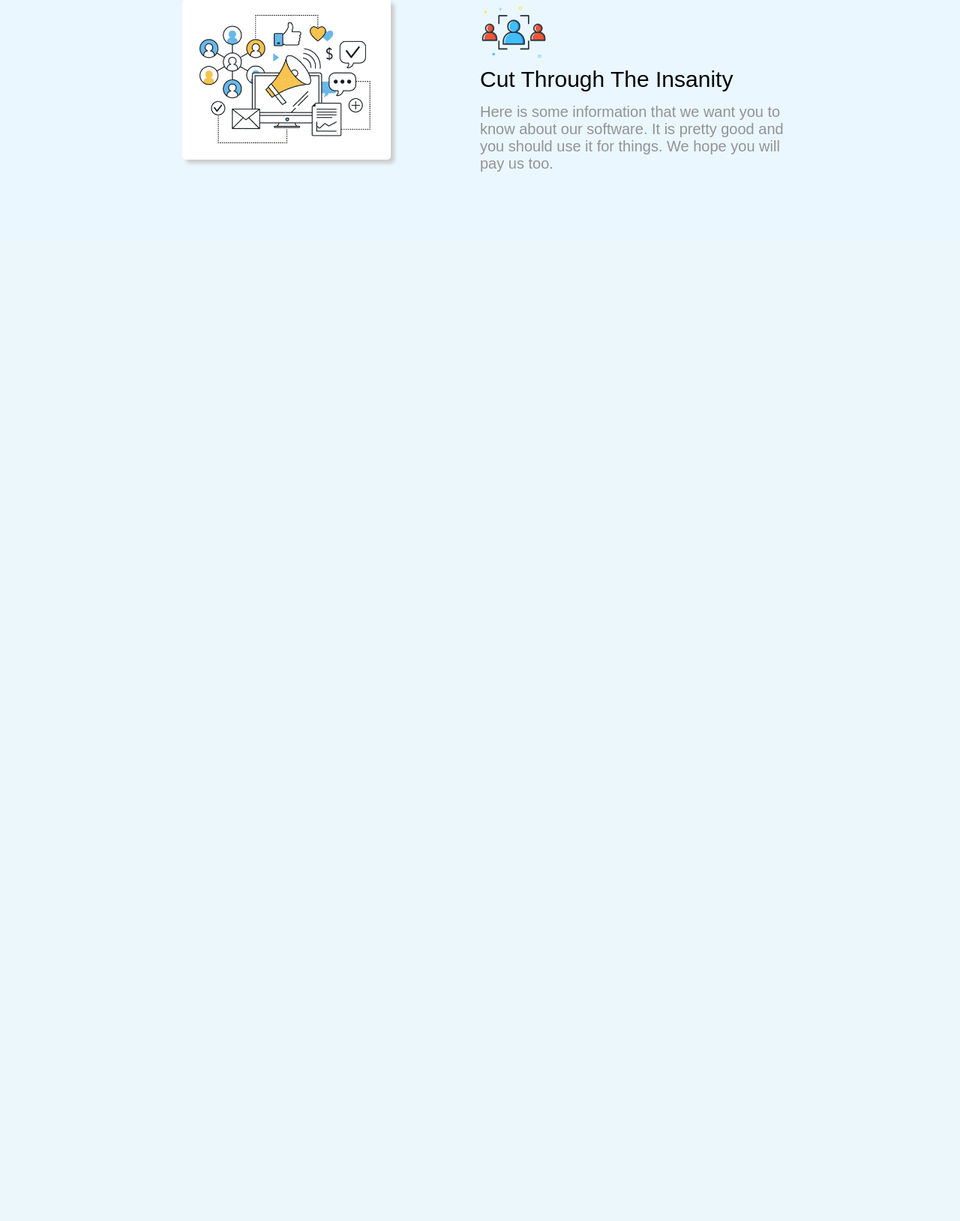
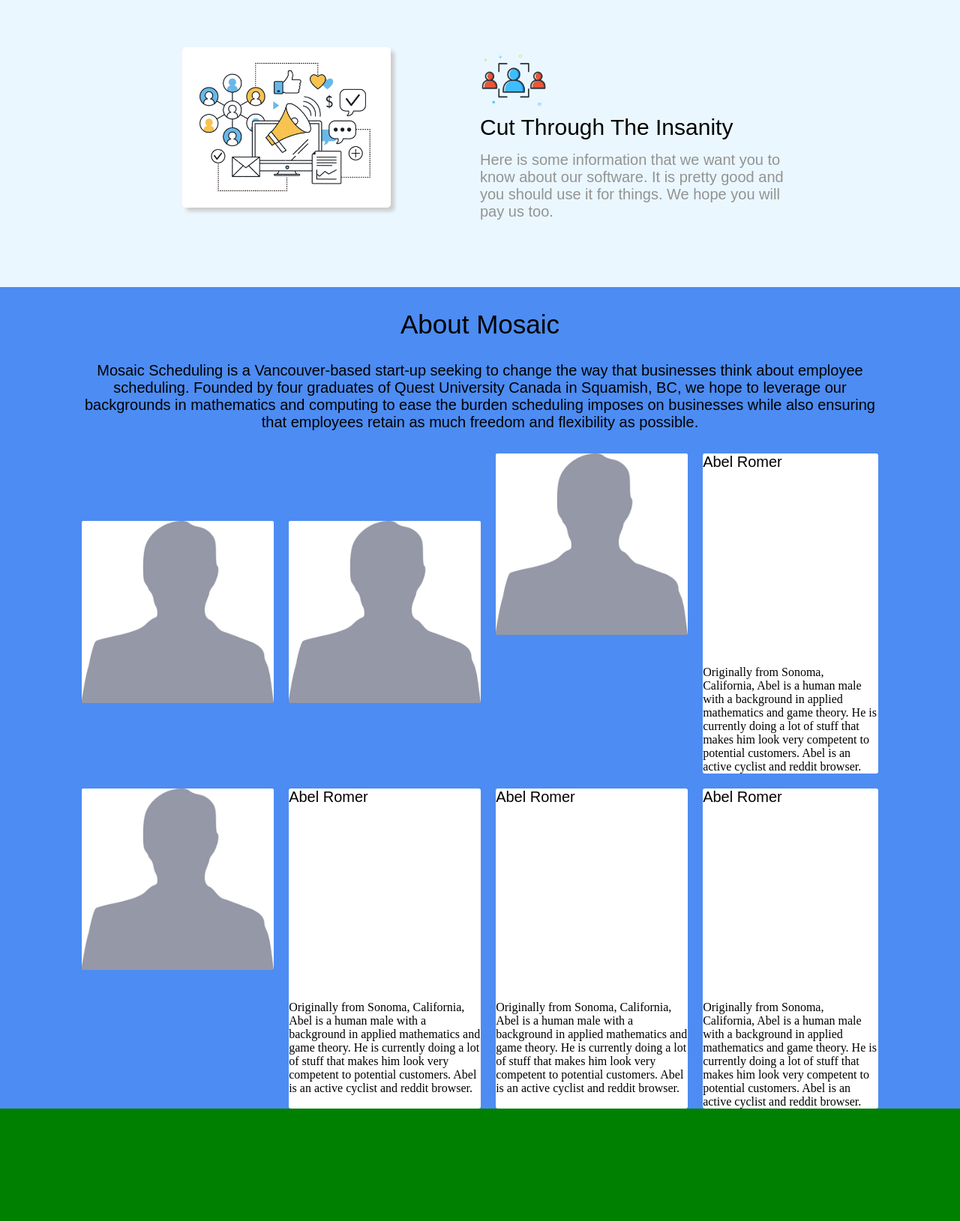
Before and after one commit to AndrewRL/landing_page, a Flask app: page / in a window 1280 px wide. Shown: the part 2086-3715 px from the top of the page at 75% size. Before the commit the page ends 2315 px from the top, so only its background shows below. Run offline with Flask 2, Linux system fonts and the light colour scheme; some libraries are stand-ins or nearby versions.

Commit message:
Added about us section.

```diff
--- a/static/landing_page.css
+++ b/static/landing_page.css
@@ -85,7 +85,7 @@ body, html {
 
 .bg-image {
     background-image: url("storefront_orig.jpg");
-    height: 60%;
+    height: 68%;
     background-position: center;
     background-repeat: no-repeat;
     background-size: 100%;
@@ -590,3 +590,78 @@ body, html {
 .bg-cascade {
     background: #eaf7ff;
 }
+
+.about {
+    display: grid;
+    grid-template-columns: repeat(12, 1fr);
+    grid-template-rows: auto auto auto;
+    grid-gap: 30px;
+}
+
+.bg-about {
+    background: #4d8cf2;
+}
+
+.about-header {
+    grid-column: 2 / span 10;
+    justify-self: center;
+    font-size: 35px;
+    font-weight: 200;
+    font-family: "Arial", sans-serif;
+    margin-top: 30px;
+}
+
+.about-mosaic {
+    grid-column: 2 / span 10;
+    justify-self: center;
+    font-size: 20px;
+    font-weight: 200;
+    font-family: "Arial", sans-serif;
+    text-align: center;
+}
+
+.about-staff {
+    grid-column: 2 / span 10;
+    display: grid;
+    grid-template-columns: 1fr 1fr 1fr 1fr;
+    grid-gap: 20px;
+}
+
+.about-staff-entry {
+    display: grid;
+    grid-template-rows: 256px auto auto 1fr;
+    grid-column-gap: 15px;
+    background: #fff;
+    border-radius: 3px;
+}
+
+.about-staff-entry-img {
+    grid-row: 1 / -1;
+    align-self: center;
+}
+
+.about-staff-entry-name {
+    font-size: 20px;
+    font-weight: 200;
+    font-family: "Arial", sans-serif;
+    color: #000;
+}
+
+.about-staff-entry-title {
+    margin-bottom: 10px;
+    font-size: 15px;
+    font-weight: 200;
+    font-family: "Arial", sans-serif;
+    color: #fff;
+}
+
+.about-headshot {
+    max-width: 256px;
+    border-radius: 2px;
+    justify-self: center;
+}
+
+.footer{
+    height: 150px;
+    background: green;
+}
--- a/templates/landing_page.html
+++ b/templates/landing_page.html
@@ -227,5 +227,47 @@
         </div>
     </div>
 </div>
-
+<div class="about bg-about">
+    <div class="about-header">About Mosaic</div>
+    <div class="about-mosaic">Mosaic Scheduling is a Vancouver-based start-up seeking to change the way that businesses
+    think about employee scheduling. Founded by four graduates of Quest University Canada in Squamish, BC, we hope to leverage our backgrounds
+    in mathematics and computing to ease the burden scheduling imposes on businesses while also ensuring that employees retain as much
+    freedom and flexibility as possible.
+    </div>
+    <div class="about-staff">
+        <img src="static/headshot-placeholder.jpg" class="about-headshot">
+        <div class="about-staff-entry">
+            <div class="about-staff-entry-name">Abel Romer</div>
+            <div class="about-staff-entry-title"><i>God of Technology</i></div>
+            <div class="about-staff-entry-body">Originally from Sonoma, California, Abel is a human male with a background in applied mathematics
+            and game theory. He is currently doing a lot of stuff that makes him look very competent to potential customers. Abel is
+            an active cyclist and reddit browser.</div>
+        </div>
+        <img src="static/headshot-placeholder.jpg" class="about-headshot">
+        <div class="about-staff-entry">
+            <div class="about-staff-entry-name">Abel Romer</div>
+            <div class="about-staff-entry-title"><i>God of Technology</i></div>
+            <div class="about-staff-entry-body">Originally from Sonoma, California, Abel is a human male with a background in applied mathematics
+            and game theory. He is currently doing a lot of stuff that makes him look very competent to potential customers. Abel is
+            an active cyclist and reddit browser.</div>
+        </div>
+        <div class="about-staff-entry-img"><img src="static/headshot-placeholder.jpg" class="about-headshot"></div>
+        <div class="about-staff-entry">
+            <div class="about-staff-entry-name">Abel Romer</div>
+            <div class="about-staff-entry-title"><i>God of Technology</i></div>
+            <div class="about-staff-entry-body">Originally from Sonoma, California, Abel is a human male with a background in applied mathematics
+            and game theory. He is currently doing a lot of stuff that makes him look very competent to potential customers. Abel is
+            an active cyclist and reddit browser.</div>
+        </div>
+        <div class="about-staff-entry-img"><img src="static/headshot-placeholder.jpg" class="about-headshot"></div>
+        <div class="about-staff-entry">
+            <div class="about-staff-entry-name">Abel Romer</div>
+            <div class="about-staff-entry-title"><i>God of Technology</i></div>
+            <div class="about-staff-entry-body">Originally from Sonoma, California, Abel is a human male with a background in applied mathematics
+            and game theory. He is currently doing a lot of stuff that makes him look very competent to potential customers. Abel is
+            an active cyclist and reddit browser.</div>
+        </div>
+    </div>
+</div>
+<div class="footer"></div>
 {% endblock content %}
```
Also changed, not shown: static/headshot-placeholder.jpg (added).
